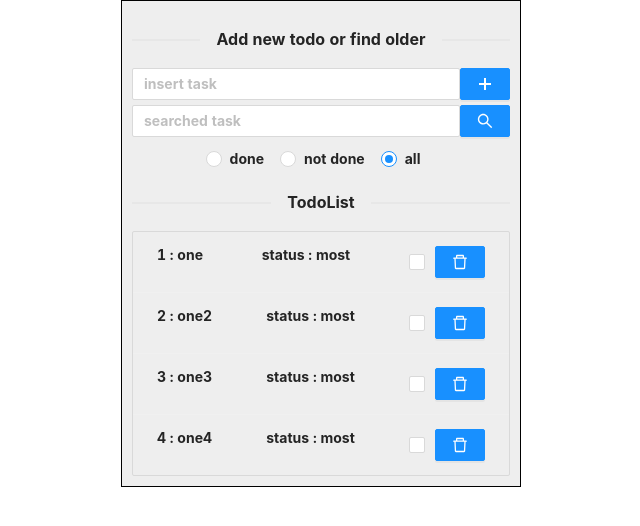
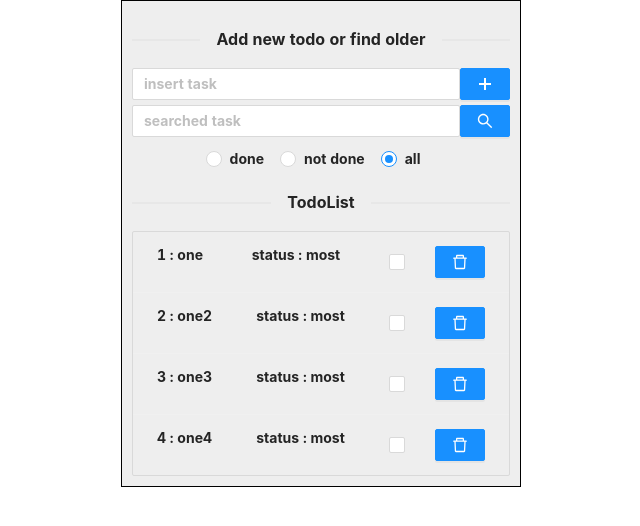
Before and after one commit to kozzztia/todo-page, a React (Create React App) app: page / in a window 1280 px wide. Shown: the top 526 px of the page, without its empty margins (319-959 px from the left). Built offline with nearby package versions, Linux system fonts and the light colour scheme.

Commit message:
find bug with checkbox & fixed

```diff
--- a/src/App.tsx
+++ b/src/App.tsx
@@ -1,4 +1,4 @@
-import React, {FC,useState} from 'react';
+import React, {FC, useCallback, useEffect, useState} from 'react';
 
 import './App.css';
 import 'antd/dist/antd.css';
@@ -25,6 +25,7 @@ const  App:FC = () => {
     const [filterValue , setFilterValue] = useState<number>(3)
 
 
+
     const handleFormSubmit=(e : React.SyntheticEvent<EventTarget>):void=>{
             e.preventDefault()
             setTodos((prev) =>
@@ -33,19 +34,16 @@ const  App:FC = () => {
             setTask("")
     }
 
+
+
     const handleCheckValue =(todosId:number):void =>{
-        setTodos((prev) =>
-            prev.map(item => item.id === todosId?{
-                id : item.id ,
-                todoTask : item.todoTask ,
-                done: !item.done}
-                :
-                item)
+        setTodos(todos.map(item => item.id === todosId?
+            {id : item.id , todoTask : item.todoTask , done: !item.done}
+            : item)
         )
     }
-    const delDoneTodo = (todosId : number) => {
-        setTodos((prev) =>
-            prev.filter(item => item.id !== todosId)
+    const delDoneTodo = (deleteTodosId : number):void=> {
+        setTodos( todos.filter(item => item.id !== deleteTodosId)
         )
     }
 
--- a/src/components/TodoButton.tsx
+++ b/src/components/TodoButton.tsx
@@ -1,26 +1,18 @@
 import React from 'react';
 import {Button} from "antd";
-import TodoCheckbox from "./TodoCheckbox";
 import {DeleteOutlined} from "@ant-design/icons";
 import {TodoButtonInterface} from "../types/type";
 
-
-const TodoButton = ({checkedId ,handleCheckValue , delDoneTodo}:TodoButtonInterface)=> {
+const TodoButton = ({delDoneTodo , checkedId} : TodoButtonInterface) => {
     return (
-        <div>
-            <TodoCheckbox
-                checkedId={checkedId}
-                handleCheckValue={handleCheckValue}
-            />
         <Button
-                onMouseUp={(e)=>{
+            onClick={(e)=>{
                 e.preventDefault()
                 delDoneTodo(checkedId)
             }}
             type="primary"
             icon={<DeleteOutlined />}
         />
-        </div>
     );
 };
 
--- a/src/components/TodoCheckbox.tsx
+++ b/src/components/TodoCheckbox.tsx
@@ -2,11 +2,12 @@ import React, {useEffect} from 'react';
 import {Checkbox} from "antd";
 import {TodoCheckboxInterface} from "../types/type";
 
-const TodoCheckbox = ({checkedId , handleCheckValue}:TodoCheckboxInterface) => {
+const TodoCheckbox = ({checkedId , handleCheckValue , done}:TodoCheckboxInterface) => {
     return (
         <>
             <Checkbox
-                style={{paddingRight: "10px"}}
+                checked={done}
+                style={{paddingRight: "30px"}}
                 onChange={()=>{
                     handleCheckValue(checkedId)
                 }}
--- a/src/components/TodoListContainer.tsx
+++ b/src/components/TodoListContainer.tsx
@@ -1,28 +1,12 @@
 import React, {useEffect, useState} from 'react';
 import {List, Typography} from "antd";
 import {TodoListContainerInterface, todoType} from "../types/type";
-import TodoButton from "./TodoButton";
+import TodoTools from "./TodoTools";
 import TodoText from "./TodoText";
 import WorkStatus from "./WorkStatus";
 
 const TodoListContainer = ({todos ,handleCheckValue , delDoneTodo , filterValue}:TodoListContainerInterface) => {
-    // const [newTodos , setNewTodos] = useState(todos)
-    //
-    // useEffect(():void=>{
-    //     switch (filterValue) {
-    //         case 1:
-    //             setNewTodos(todos.filter(item => item.done === true));
-    //             break;
-    //         case 2:
-    //             setNewTodos(todos.filter(item => item.done === false));
-    //             break;
-    //         case 3:
-    //             setNewTodos(todos);
-    //             break;
-    //         default:
-    //             return
-    //     }
-    // },[filterValue])
+
 
     return (
         <>
@@ -41,7 +25,8 @@ const TodoListContainer = ({todos ,handleCheckValue , delDoneTodo , filterValue}
                         <WorkStatus
                             done={item.done}
                         />
-                            <TodoButton
+                            <TodoTools
+                                done={item.done}
                                 checkedId={item.id}
                                 handleCheckValue={handleCheckValue}
                                 delDoneTodo={delDoneTodo}
--- /dev/null
+++ b/src/components/TodoTools.tsx
@@ -0,0 +1,24 @@
+import React from 'react';
+import {Button} from "antd";
+import TodoCheckbox from "./TodoCheckbox";
+import {DeleteOutlined} from "@ant-design/icons";
+import {TodoToolsInterface} from "../types/type";
+import TodoButton from "./TodoButton"
+
+const TodoTools = ({checkedId ,handleCheckValue , delDoneTodo , done}:TodoToolsInterface)=> {
+    return (
+        <div>
+            <TodoCheckbox
+                done={done}
+                checkedId={checkedId}
+                handleCheckValue={handleCheckValue}
+            />
+            <TodoButton
+                delDoneTodo={delDoneTodo}
+                checkedId={checkedId}
+            />
+        </div>
+    );
+};
+
+export default TodoTools;
```
Also changed, not shown: src/types/type.ts (+8 -1 lines). Lines whose indentation alone changed are shown as unchanged.
